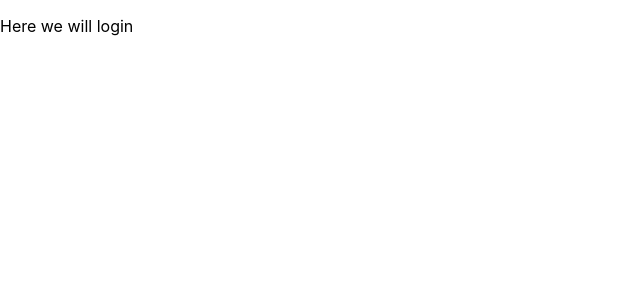
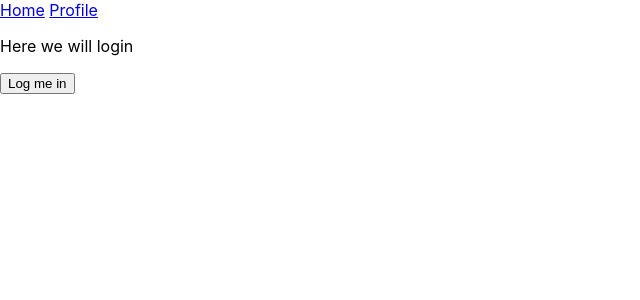
Before and after one commit to karimmakhloufi/lc_react_router_dom_private_routes, a React (Create React App) app: page /login in a window 1280 px wide. Shown: the top 300 px of the page, without its empty margins (0-640 px from the left). Built offline with nearby package versions, Linux system fonts and the light colour scheme.

Commit message:
Added nav and login component

```diff
--- a/src/App.tsx
+++ b/src/App.tsx
@@ -1,4 +1,5 @@
-import { BrowserRouter, Routes, Route } from "react-router-dom";
+import { useState } from "react";
+import { BrowserRouter, Routes, Route, Link } from "react-router-dom";
 
 import PrivateRoute from "./utils/PrivateRoute";
 import HomeComponent from "./components/HomeComponent";
@@ -8,15 +9,20 @@ import LoginComponent from "./components/LoginComponent";
 import "./App.css";
 
 function App() {
+  const [isLoggedIn, setIsLoggedIn] = useState(false);
   return (
     <BrowserRouter>
+      <Link to="/">Home</Link> <Link to="/profile">Profile</Link>
       <Routes>
         <Route path={"/home"} element={<HomeComponent />} />
-        <Route path={"/login"} element={<LoginComponent />} />
+        <Route
+          path={"/login"}
+          element={<LoginComponent handleLogin={setIsLoggedIn} />}
+        />
         <Route
           path={"/profile"}
           element={
-            <PrivateRoute isLoggedIn={true}>
+            <PrivateRoute isLoggedIn={isLoggedIn}>
               <ProfileComponent />
             </PrivateRoute>
           }
--- a/src/components/LoginComponent.tsx
+++ b/src/components/LoginComponent.tsx
@@ -1,3 +1,16 @@
-const LoginComponent = () => <p>Here we will login</p>;
+import { useEffect } from "react";
+
+interface LoginProps {
+  handleLogin: (newLoginStatus: boolean) => void;
+}
+
+const LoginComponent = ({ handleLogin }: LoginProps) => {
+  return (
+    <>
+      <p>Here we will login</p>
+      <button onClick={() => handleLogin(true)}>Log me in</button>
+    </>
+  );
+};
 
 export default LoginComponent;
```
